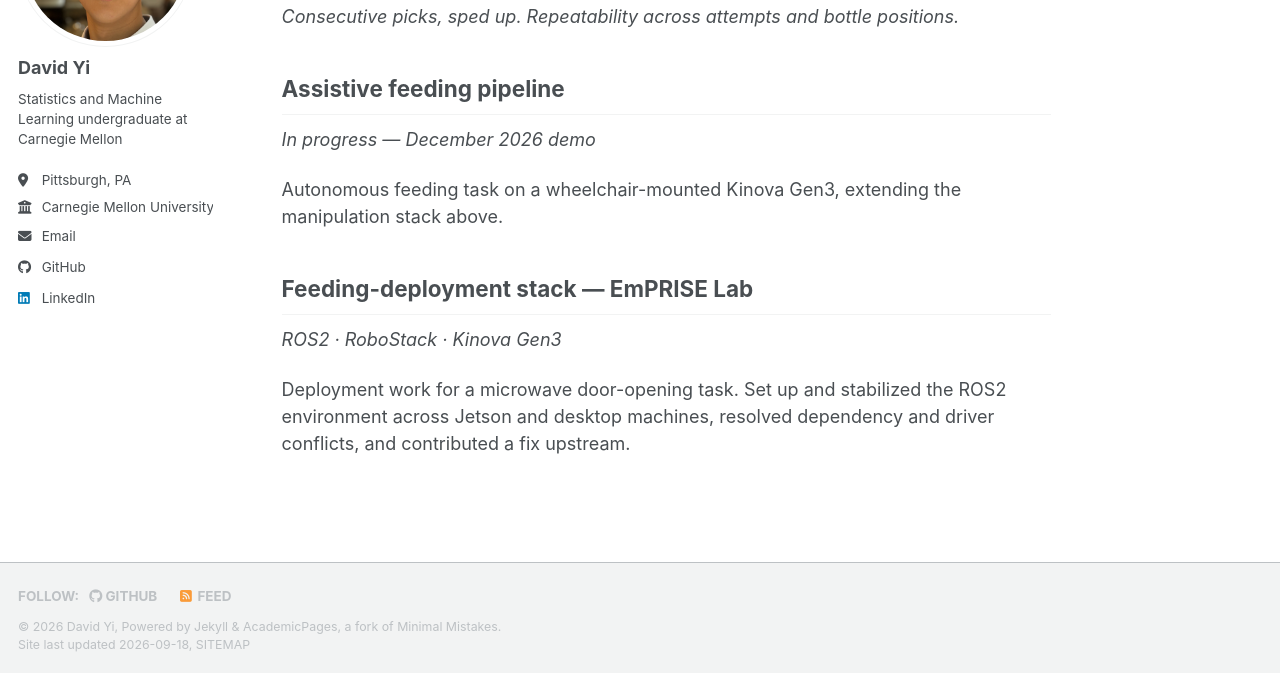
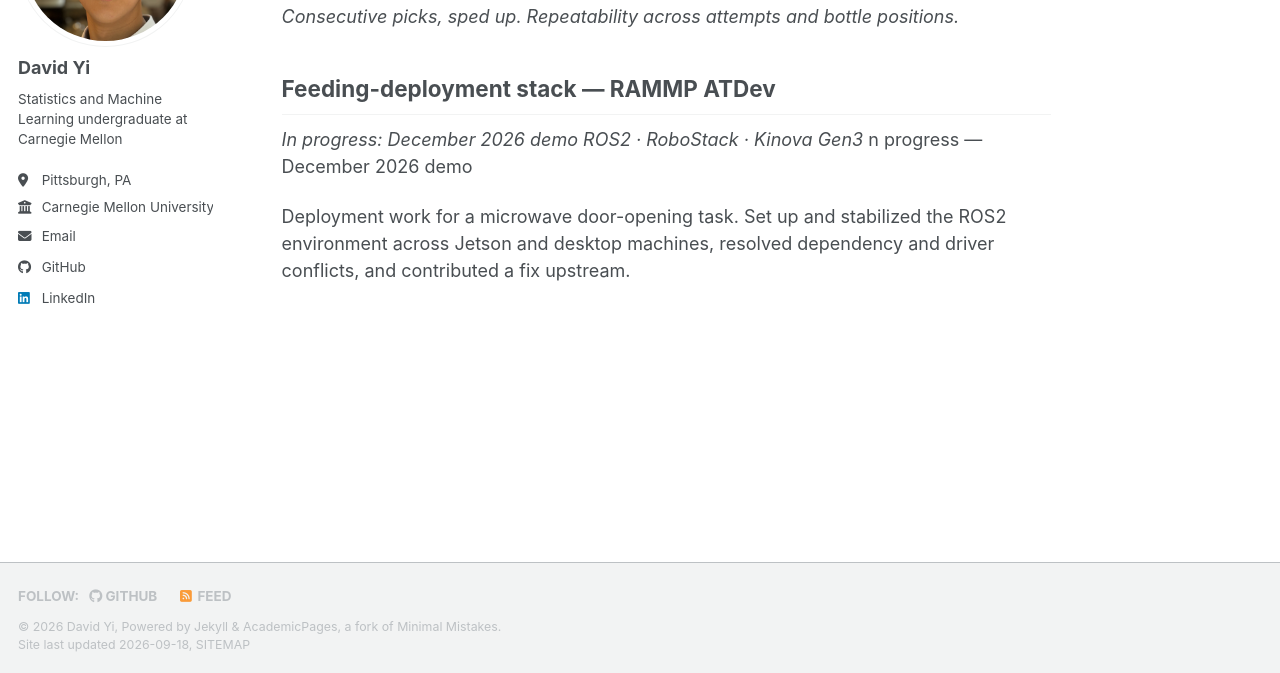
Before and after one commit to dhyi-svg/dhyi-svg.github.io, a Jekyll site: the page built from pages/projects.md, in a window 1280 px wide and 900 px high, scrolled down 1816 px, cut to the strip 227-900 px from the top of the window. Built offline with Jekyll 4.4.1, drawn with Linux system fonts in a browser that asks for light colours; a style sheet for code colours, icons or effects is not loaded.

Commit message:
Revise project sections in projects.md
Updated project descriptions and titles for clarity.

```diff
--- a/pages/projects.md
+++ b/pages/projects.md
@@ -28,14 +28,10 @@ A full pipeline taking a wheelchair-mounted Kinova Gen3 from camera frame to gra
 
 *Consecutive picks, sped up. Repeatability across attempts and bottle positions.*
 
-## Assistive feeding pipeline
+## Feeding-deployment stack — RAMMP ATDev
 
-*In progress — December 2026 demo*
-
-Autonomous feeding task on a wheelchair-mounted Kinova Gen3, extending the manipulation stack above.
-
-## Feeding-deployment stack — EmPRISE Lab
-
+*In progress: December 2026 demo*
 *ROS2 · RoboStack · Kinova Gen3*
+n progress — December 2026 demo
 
 Deployment work for a microwave door-opening task. Set up and stabilized the ROS2 environment across Jetson and desktop machines, resolved dependency and driver conflicts, and contributed a fix upstream.
```
